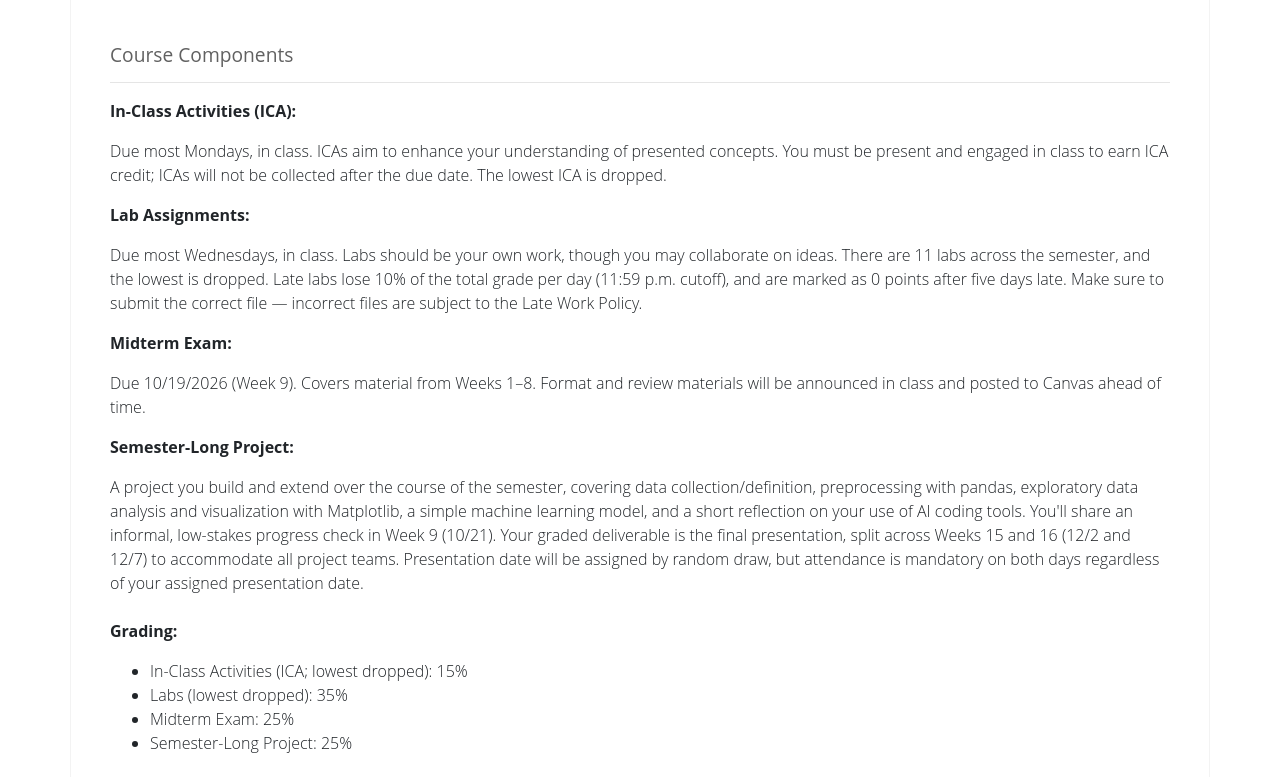
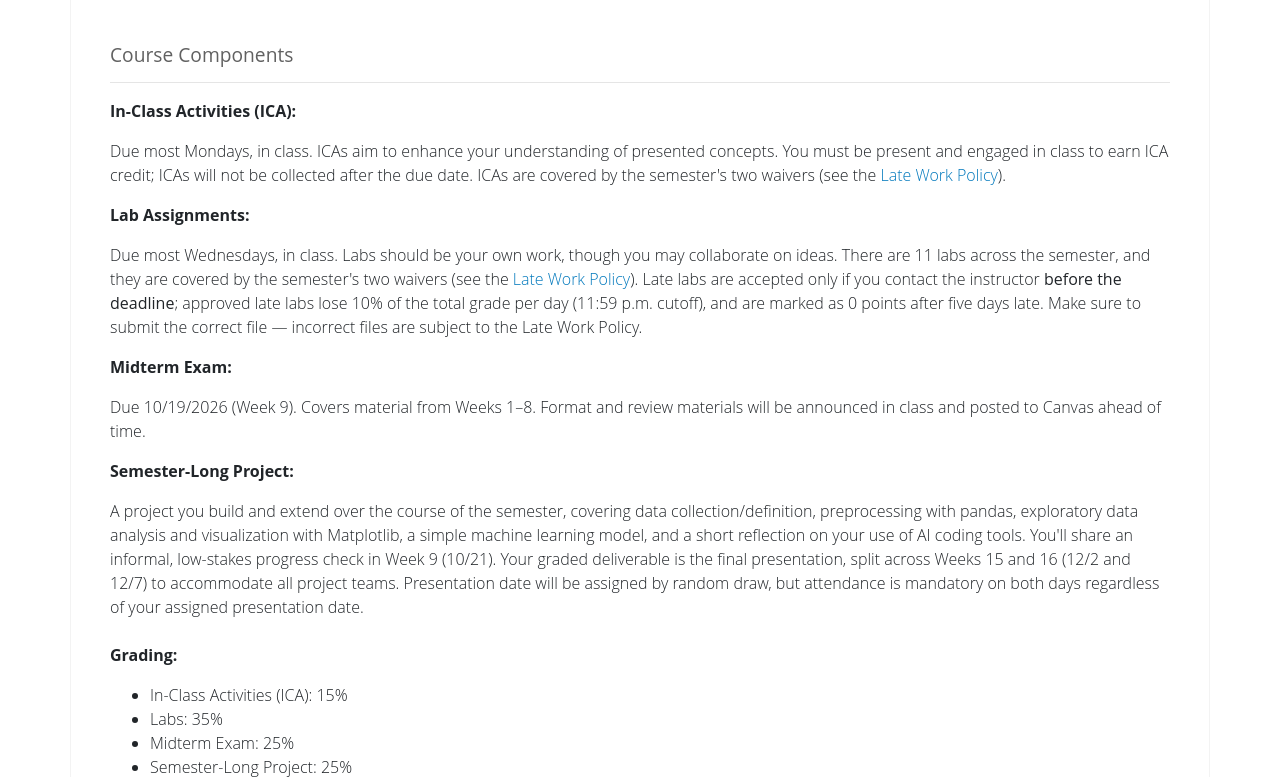
Before and after one commit to ybcson/ds1002, a plain HTML site: page index.html in a window 1280 px wide. Shown: the part 3400-4177 px from the top of the page. Drawn offline with nearby package versions, Linux system fonts and the light colour scheme.

Commit message:
Update index.html

```diff
--- a/index.html
+++ b/index.html
@@ -384,13 +384,13 @@
 
               <p id="ica" style="padding-top: 2 em;">
                 <strong><b>In-Class Activities (ICA): </b></strong>
-                </p><p>Due most Mondays, in class. ICAs aim to enhance your understanding of presented concepts. You must be present and engaged in class to earn ICA credit; ICAs will not be collected after the due date. The lowest ICA is dropped.
+                </p><p>Due most Mondays, in class. ICAs aim to enhance your understanding of presented concepts. You must be present and engaged in class to earn ICA credit; ICAs will not be collected after the due date. ICAs are covered by the semester's two waivers (see the <a href="#late-work">Late Work Policy</a>).
                </p>
               <p></p>
 
               <p id="labs" style="padding-top: 2 em;">
                 <strong><b>Lab Assignments: </b></strong>
-                </p><p>Due most Wednesdays, in class. Labs should be your own work, though you may collaborate on ideas. There are 11 labs across the semester, and the lowest is dropped. Late labs lose 10% of the total grade per day (11:59 p.m. cutoff), and are marked as 0 points after five days late. Make sure to submit the correct file — incorrect files are subject to the Late Work Policy.
+                </p><p>Due most Wednesdays, in class. Labs should be your own work, though you may collaborate on ideas. There are 11 labs across the semester, and they are covered by the semester's two waivers (see the <a href="#late-work">Late Work Policy</a>). Late labs are accepted only if you contact the instructor <strong>before the deadline</strong>; approved late labs lose 10% of the total grade per day (11:59 p.m. cutoff), and are marked as 0 points after five days late. Make sure to submit the correct file — incorrect files are subject to the Late Work Policy.
                 </p>
               <p></p>
 
@@ -412,8 +412,8 @@
               <strong><b>Grading: </b></strong>
                 </p>
             <ul>
-                <li>In-Class Activities (ICA; lowest dropped): 15%</li>
-                <li>Labs (lowest dropped): 35%</li>
+                <li>In-Class Activities (ICA): 15%</li>
+                <li>Labs: 35%</li>
                 <li>Midterm Exam: 25%</li>
                 <li>Semester-Long Project: 25%</li>
               </ul>
@@ -515,7 +515,7 @@
               <p id="late-work" style="padding-top: 1em;">
           <strong><b>Late Work Policy: </b></strong>
                 </p><p>
-                  We recognize that life can get busy and you may occasionally miss a deadline. To provide some flexibility for particularly busy weeks or weeks with conflicts, you may skip one Lab assignment and one ICA with no penalty; the missed submission will simply be excluded when your grade is calculated. Beyond these waivers, any additional missed or late submissions will receive a zero. However, if something comes up, please don't hesitate to reach out — my door is always open.
+                  We recognize that life can get busy and you may occasionally miss a deadline. To provide some flexibility for particularly busy weeks or weeks with conflicts, you have two waivers for the semester: one before the midterm (10/19) and one after. Each waiver lets you skip one ICA <em>or</em> one Lab with no penalty; the missed submission will simply be excluded when your grade is calculated. Unused waivers do not carry over from before the midterm to after it. Beyond these waivers, late submissions are <strong>not accepted unless you contact the instructor before the deadline</strong>; any missed or late submission without prior contact will receive a zero. If something comes up, please reach out as early as possible — my door is always open.
                   </p>
                 <p>Falling behind can have serious consequences. Assignments and learning activities prepare you to complete subsequent assignments, and continual lateness will impact your workload over the term and may prevent you from catching up. If you do fall behind, you should always complete the earlier assignments first.</p>
                 <p><strong>All work must be completed by the end of the semester regardless of extensions/grace period. Work submitted after the last day of the semester will not be considered in the computation of the final grade.</strong></p>
```
